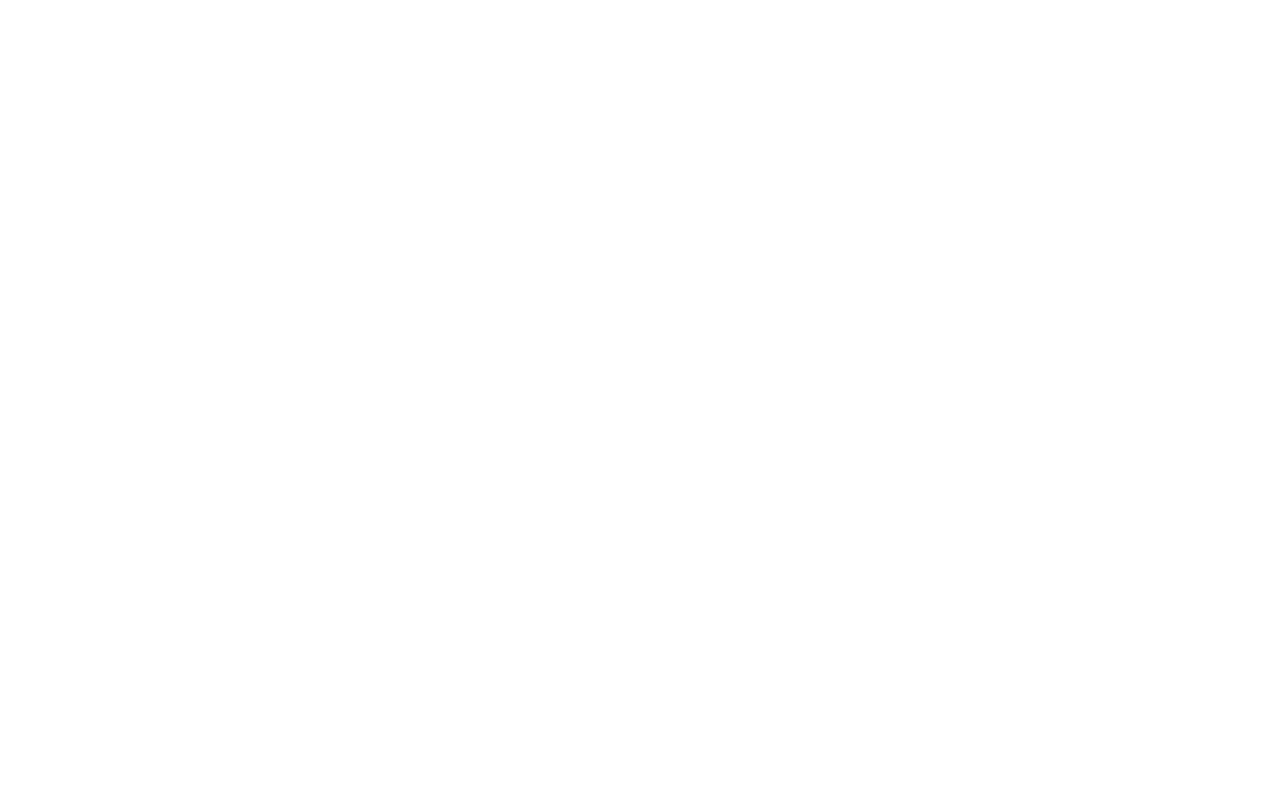
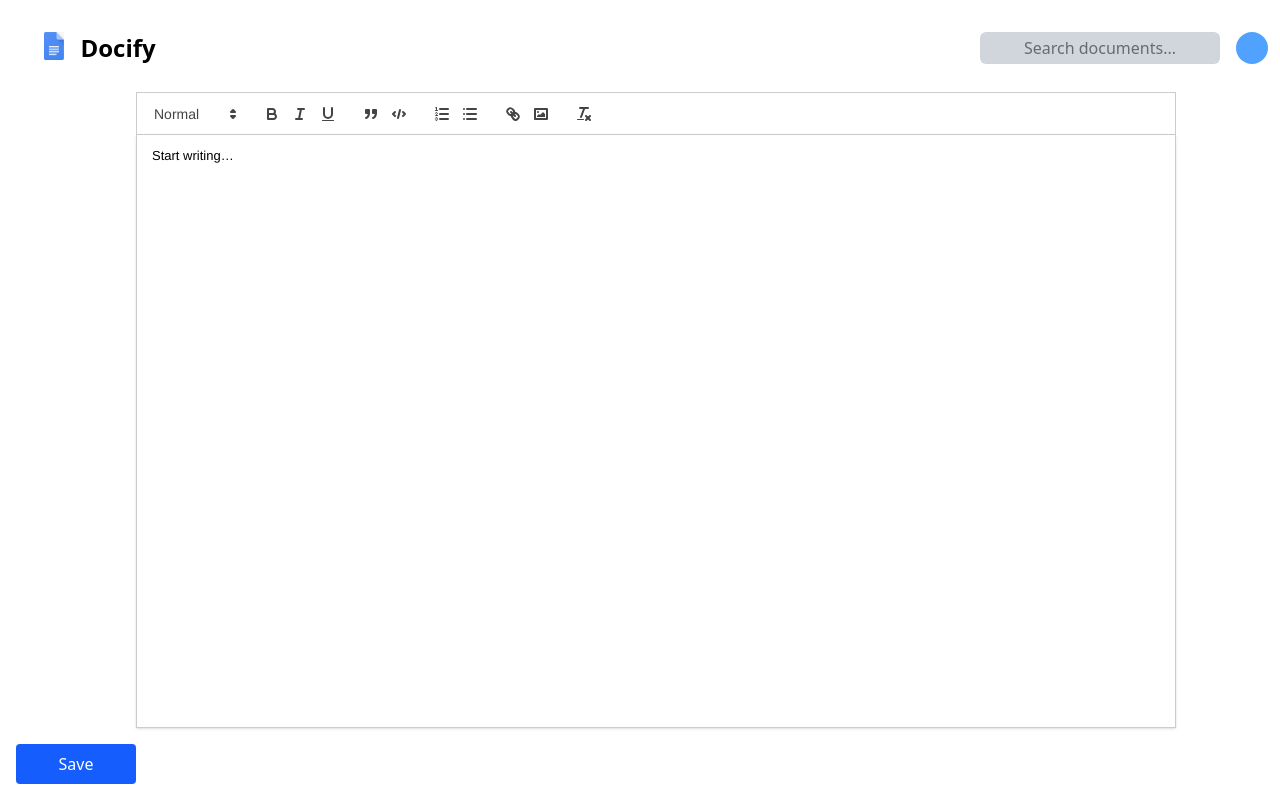
Before and after one commit to Amanshrivastav2004/RealTimeDocs, a React (Vite) app in the folder client/: page /document/1 in a window 1280 px wide. Before the commit this address had no page. Built offline with nearby package versions, Linux system fonts and the light colour scheme.

Commit message:
quill implement

```diff
--- a/client/package.json
+++ b/client/package.json
@@ -14,10 +14,10 @@
     "@types/axios": "^0.9.36",
     "axios": "^1.10.0",
     "dotenv": "^17.2.0",
+    "quill": "^2.0.3",
     "react": "^19.1.0",
     "react-dom": "^19.1.0",
     "react-router-dom": "^7.6.3",
-    "tailwindcss": "^4.1.11",
     "zustand": "^5.0.6"
   },
   "devDependencies": {
@@ -25,10 +25,13 @@
     "@types/react": "^19.1.8",
     "@types/react-dom": "^19.1.6",
     "@vitejs/plugin-react": "^4.6.0",
+    "autoprefixer": "^10.4.21",
     "eslint": "^9.30.1",
     "eslint-plugin-react-hooks": "^5.2.0",
     "eslint-plugin-react-refresh": "^0.4.20",
     "globals": "^16.3.0",
+    "postcss": "^8.5.6",
+    "tailwindcss": "^4.1.11",
     "typescript": "~5.8.3",
     "typescript-eslint": "^8.35.1",
     "vite": "^7.0.3"
--- a/client/src/App.tsx
+++ b/client/src/App.tsx
@@ -5,6 +5,7 @@
 import { Verify } from './pages/verify'
 import { ForgotPassword } from './pages/forgotPassword'
 import Home from './pages/Home'
+import Document from './pages/Document'
 
 function App() {
 
@@ -20,6 +21,7 @@
           <Route path="/forgot-password" element={<ForgotPassword/>} />
           <Route path="/reset-password/:resetToken" element={<ForgotPassword/>} />
           <Route path="/" element={<Home/>} />
+          <Route path='/document/:docId' element={<Document/>}/>
         </Routes>
       </Router>
     </>
--- a/client/src/components/Body.tsx
+++ b/client/src/components/Body.tsx
@@ -1,7 +1,7 @@
 import axios from 'axios';
 import { useNavigate } from "react-router-dom";
 import Documentcard from "./Documentcard";
-import { useEffect, useState } from 'react';
+import { useEffect } from 'react';
 import { useStore } from '../store/zustand';
 
 interface Document{
@@ -12,16 +12,10 @@
     userId:number
 }
 
-
-interface getdocresponse{
-    documents:Document[]
-}
-
 interface createdocresponse{
     message:string
     document:Document
 }
-
 
 export  const  Body = ()=>{
 
@@ -31,7 +25,7 @@
     const documents = useStore((state)=> state.documents)
 
     useEffect(()=>{
-        //@ts-ignore
+
             getDocuments()
         },[])
 
@@ -55,7 +49,7 @@
         alert(response.data.message)
 
         getDocuments()
-        // navigate(`/document/${response.data.document.id}`)
+        navigate(`/document/${response.data.document.id}`)
         } catch (error:any) {
             console.log(error?.response?.data);
             alert(error?.response?.data?.error);
--- /dev/null
+++ b/client/src/components/QuillEditor.tsx
@@ -0,0 +1,59 @@
+// src/components/QuillEditor.tsx
+import React, { useRef, useEffect } from 'react';
+import Quill from 'quill';
+
+interface QuillEditorProps {
+  value: string;
+  onChange: (html: string) => void;
+}
+
+export function QuillEditor({ value, onChange }: QuillEditorProps) {
+  const editorRef = useRef<HTMLDivElement>(null);
+  const quillRef = useRef<Quill | null>(null);
+
+  useEffect(() => {
+    if (!editorRef.current) return;
+    if (quillRef.current) return;
+
+    // Initialize Quill only once
+    quillRef.current = new Quill(editorRef.current, {
+      theme: 'snow',
+      modules: {
+        toolbar: [
+          [{ header: [1, 2, false] }],
+          ['bold', 'italic', 'underline'],
+          ['blockquote', 'code-block'],
+          [{ list: 'ordered' }, { list: 'bullet' }],
+          ['link', 'image'],
+          ['clean']
+        ]
+      }
+    });
+
+    // Set initial content
+    quillRef.current.root.innerHTML = value;
+
+    // Listen for changes
+    const handler = () => {
+      onChange(quillRef.current!.root.innerHTML);
+    };
+    quillRef.current.on('text-change', handler);
+
+    return () => {
+      quillRef.current?.off('text-change', handler);
+    };
+  }, []);
+
+  // If `value` prop changes externally, update the editor
+  useEffect(() => {
+    if (quillRef.current && quillRef.current.root.innerHTML !== value) {
+      quillRef.current.root.innerHTML = value;
+    }
+  }, [value]);
+
+  return (
+    <div className=" flex flex-col h-screen w-screen px-30">
+      <div ref={editorRef} className=" bg-white grow border  shadow-sm" />
+    </div>
+  );
+}
--- a/client/src/index.css
+++ b/client/src/index.css
@@ -1 +1,6 @@
 @import "tailwindcss";
+
+
+
+
+@import "quill/dist/quill.snow.css";
--- /dev/null
+++ b/client/src/pages/Document.tsx
@@ -0,0 +1,28 @@
+
+import React, { useState } from 'react';
+import { QuillEditor } from '../components/QuillEditor';
+import Navbar from '../components/Navbar';
+
+const Document = ()=>{
+
+    const [content, setContent] = useState('<p>Start writing…</p>');
+
+  const handleSubmit = () => {
+    console.log('HTML:', content);
+    // send `content` to your backend…
+  };
+    return (
+    <div className="p-4 space-y-4 flex flex-col h-screen w-screen">
+        <Navbar></Navbar>
+      <QuillEditor value={content} onChange={setContent} />
+      <button
+        onClick={handleSubmit}
+        className="px-4 py-2 bg-blue-600 text-white rounded w-30"
+      >
+        Save
+      </button>
+    </div>
+    )
+}
+
+export default Document
```
Also changed, not shown: 1 other file (tests, documents, lock files or other folders).
